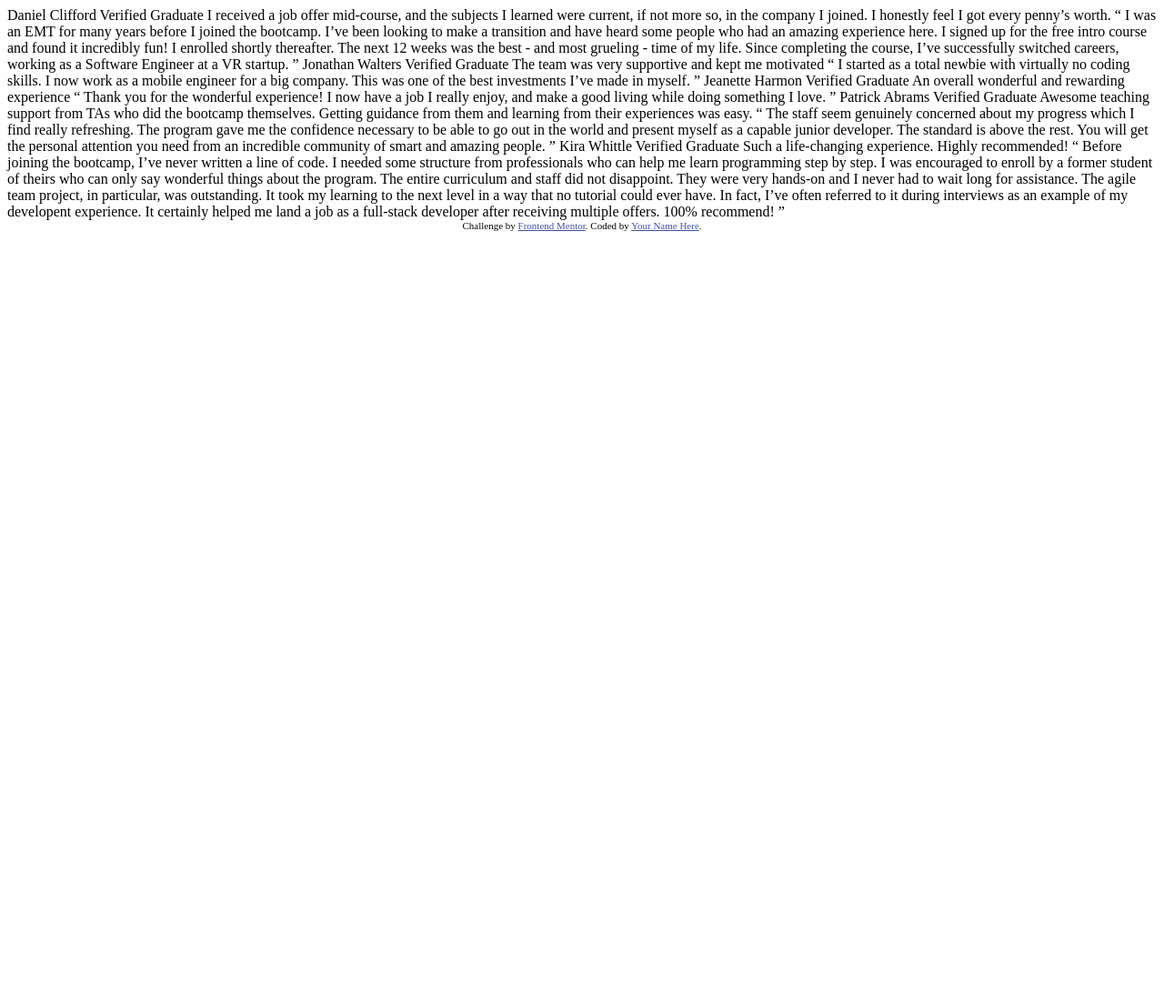
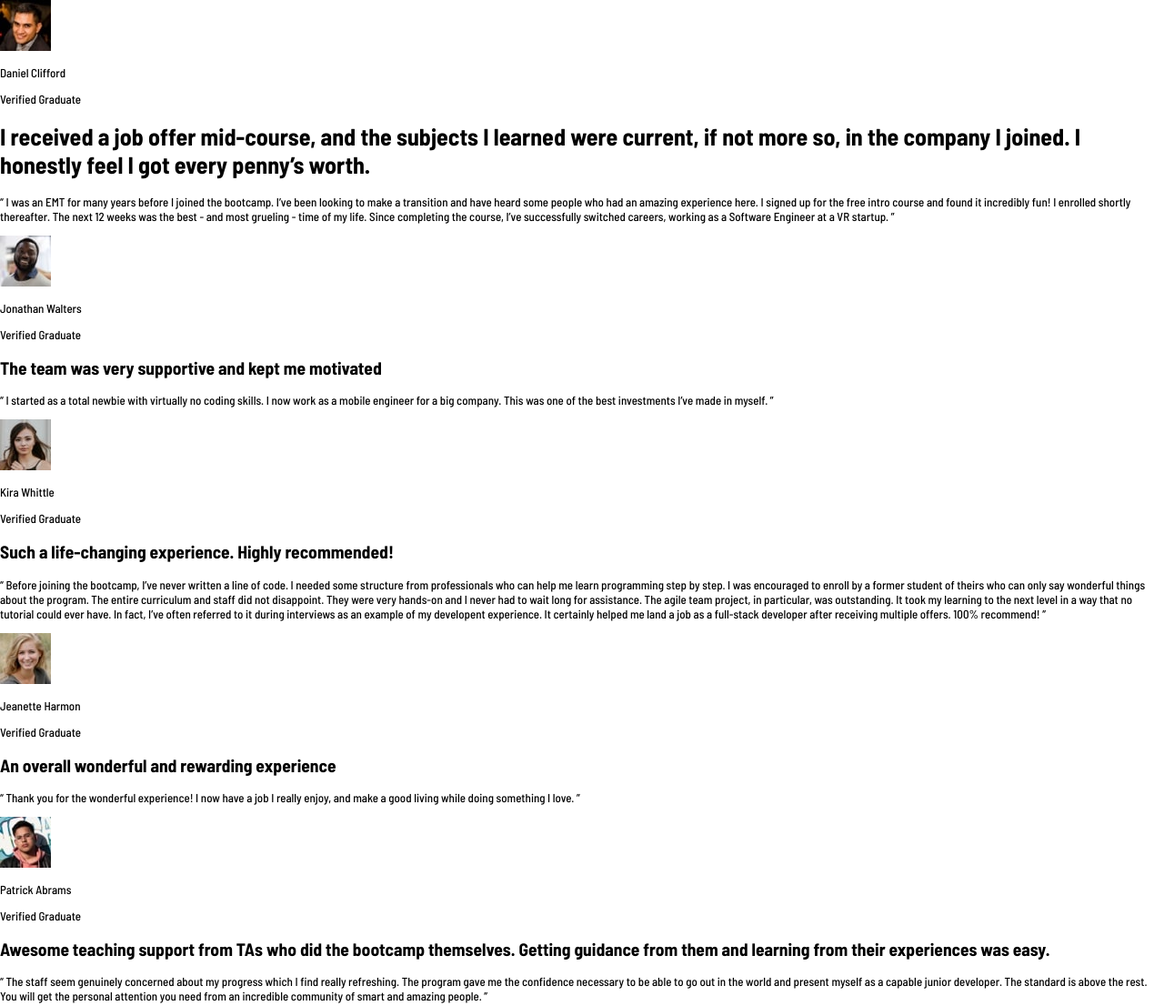
Before and after one commit to Sanya-Zg/FM-7-test-grid-section, a plain HTML site: page index.html in a window 1280 px wide. Shown: the whole page at 91% size. Before the commit the page ends 800 px from the top, so only its background shows below. Drawn offline with Linux system fonts and the light colour scheme.

Commit message:
html frame

```diff
--- a/index.html
+++ b/index.html
@@ -5,72 +5,92 @@
   <meta name="viewport" content="width=device-width, initial-scale=1.0"> <!-- displays site properly based on user's device -->
 
   <link rel="icon" type="image/png" sizes="32x32" href="./images/favicon-32x32.png">
-
+  <link rel="stylesheet" href="./styles.css">
   <title>Frontend Mentor | [Challenge Name Here]</title>
 
-  <!-- Feel free to remove these styles or customise in your own stylesheet 👍 -->
-  <style>
-    .attribution { font-size: 11px; text-align: center; }
-    .attribution a { color: hsl(228, 45%, 44%); }
-  </style>
+  <link rel="preconnect" href="https://fonts.googleapis.com">
+  <link rel="preconnect" href="https://fonts.gstatic.com" crossorigin>
+  <link href="https://fonts.googleapis.com/css2?family=Barlow+Semi+Condensed:ital,wght@0,100;0,200;0,300;0,400;0,500;0,600;0,700;0,800;0,900;1,100;1,200;1,300;1,400;1,500;1,600;1,700;1,800;1,900&family=Fraunces:ital,opsz,wght@0,9..144,100..900;1,9..144,100..900&family=Poppins:ital,wght@0,100;0,200;0,300;0,400;0,500;0,600;0,700;0,800;0,900;1,100;1,200;1,300;1,400;1,500;1,600;1,700;1,800;1,900&display=swap" rel="stylesheet">
 </head>
 <body>
-  Daniel Clifford
-  Verified Graduate
-
-  I received a job offer mid-course, and the subjects I learned were current, if not more so,
-  in the company I joined. I honestly feel I got every penny’s worth.
-
-  “ I was an EMT for many years before I joined the bootcamp. I’ve been looking to make a
+  <main>
+    <div class="container">
+      <div class="inner-content">
+        <div class="item-cont">
+          <div class="item-top">
+            <img src="./images/image-daniel.jpg" alt="photo of graduate" class="image">
+            <p class="name-of-graduate">Daniel Clifford</p>
+            <p class="status">Verified Graduate</p>
+          </div>
+          <div class="article">
+            <h1 class="title">I received a job offer mid-course, and the subjects I learned were current, if not more so,
+                                in the company I joined. I honestly feel I got every penny’s worth.</h1>
+            <p class="text">“ I was an EMT for many years before I joined the bootcamp. I’ve been looking to make a
                                     transition and have heard some people who had an amazing experience here. I signed up
                                     for the free intro course and found it incredibly fun! I enrolled shortly thereafter.
                                     The next 12 weeks was the best - and most grueling - time of my life. Since completing
-  the course, I’ve successfully switched careers, working as a Software Engineer at a VR startup. ”
-
-  Jonathan Walters
-  Verified Graduate
-
-  The team was very supportive and kept me motivated
-
-  “ I started as a total newbie with virtually no coding skills. I now work as a mobile engineer
-  for a big company. This was one of the best investments I’ve made in myself. ”
-
-  Jeanette Harmon
-  Verified Graduate
-
-  An overall wonderful and rewarding experience
-
-  “ Thank you for the wonderful experience! I now have a job I really enjoy, and make a good living
-  while doing something I love. ”
-
-  Patrick Abrams
-  Verified Graduate
-
-  Awesome teaching support from TAs who did the bootcamp themselves. Getting guidance from them and
-  learning from their experiences was easy.
-
-  “ The staff seem genuinely concerned about my progress which I find really refreshing. The program
-  gave me the confidence necessary to be able to go out in the world and present myself as a capable
-  junior developer. The standard is above the rest. You will get the personal attention you need from
-  an incredible community of smart and amazing people. ”
-
-  Kira Whittle
-  Verified Graduate
-
-  Such a life-changing experience. Highly recommended!
-
-  “ Before joining the bootcamp, I’ve never written a line of code. I needed some structure from
+                                    the course, I’ve successfully switched careers, working as a Software Engineer at a VR startup. ”</p>
+          </div>
+        </div>
+        <div class="item-cont">
+          <div class="item-top">
+            <img src="./images/image-jonathan.jpg" alt="photo of graduate" class="image">
+            <p class="name-of-graduate">Jonathan Walters</p>
+            <p class="status">Verified Graduate</p>
+          </div>
+          <div class="article">
+            <h2 class="title">The team was very supportive and kept me motivated</h2>
+            <p class="text">“ I started as a total newbie with virtually no coding skills. I now work as a mobile engineer
+              for a big company. This was one of the best investments I’ve made in myself. ”</p>
+          </div>
+        </div>
+        <div class="item-cont">
+          <div class="item-top">
+            <img src="./images/image-kira.jpg" alt="photo of graduate" class="image">
+            <p class="name-of-graduate">Kira Whittle</p>
+            <p class="status">Verified Graduate</p>
+          </div>
+          <div class="article">
+            <h2 class="title">Such a life-changing experience. Highly recommended!</h2>
+            <p class="text">“ Before joining the bootcamp, I’ve never written a line of code. I needed some structure from
               professionals who can help me learn programming step by step. I was encouraged to enroll by a former
               student of theirs who can only say wonderful things about the program. The entire curriculum and staff
               did not disappoint. They were very hands-on and I never had to wait long for assistance. The agile team
               project, in particular, was outstanding. It took my learning to the next level in a way that no tutorial
               could ever have. In fact, I’ve often referred to it during interviews as an example of my developent
               experience. It certainly helped me land a job as a full-stack developer after receiving multiple offers.
-  100% recommend! ”
-
-  <div class="attribution">
-    Challenge by <a href="https://www.frontendmentor.io?ref=challenge" target="_blank">Frontend Mentor</a>.
-    Coded by <a href="#">Your Name Here</a>.
+              100% recommend! ”</p>
           </div>
+        </div>
+        <div class="item-cont">
+          <div class="item-top">
+            <img src="./images/image-jeanette.jpg" alt="photo of graduate" class="image">
+            <p class="name-of-graduate">Jeanette Harmon</p>
+            <p class="status">Verified Graduate</p>
+          </div>
+          <div class="article">
+            <h2 class="title">An overall wonderful and rewarding experience</h2>
+            <p class="text">“ Thank you for the wonderful experience! I now have a job I really enjoy, and make a good living
+              while doing something I love. ”</p>
+          </div>
+        </div>
+        <div class="item-cont">
+          <div class="item-top">
+            <img src="./images/image-patrick.jpg" alt="photo of graduate" class="image">
+            <p class="name-of-graduate">Patrick Abrams</p>
+            <p class="status">Verified Graduate</p>
+          </div>
+          <div class="article">
+            <h2 class="title">Awesome teaching support from TAs who did the bootcamp themselves. Getting guidance from them and
+              learning from their experiences was easy.</h2>
+            <p class="text">“ The staff seem genuinely concerned about my progress which I find really refreshing. The program
+              gave me the confidence necessary to be able to go out in the world and present myself as a capable
+              junior developer. The standard is above the rest. You will get the personal attention you need from
+              an incredible community of smart and amazing people. ”</p>
+          </div>
+        </div>
+      </div>
+    </div>
+  </main>
 </body>
 </html>
--- /dev/null
+++ b/styles.css
@@ -0,0 +1,27 @@
+body{
+    margin: 0;
+    font-family: "Barlow Semi Condensed", sans-serif;
+    font-style: normal;
+    font-weight: 500;
+    font-size: 13px;
+}
+.container {
+}
+.inner-content {
+}
+.item-cont {
+}
+.item-top {
+}
+.image {
+}
+.name-of-graduate {
+}
+.status {
+}
+.article {
+}
+.title {
+}
+.text {
+}
```
Also changed, not shown: 1 other file. Lines whose indentation alone changed are shown as unchanged.
